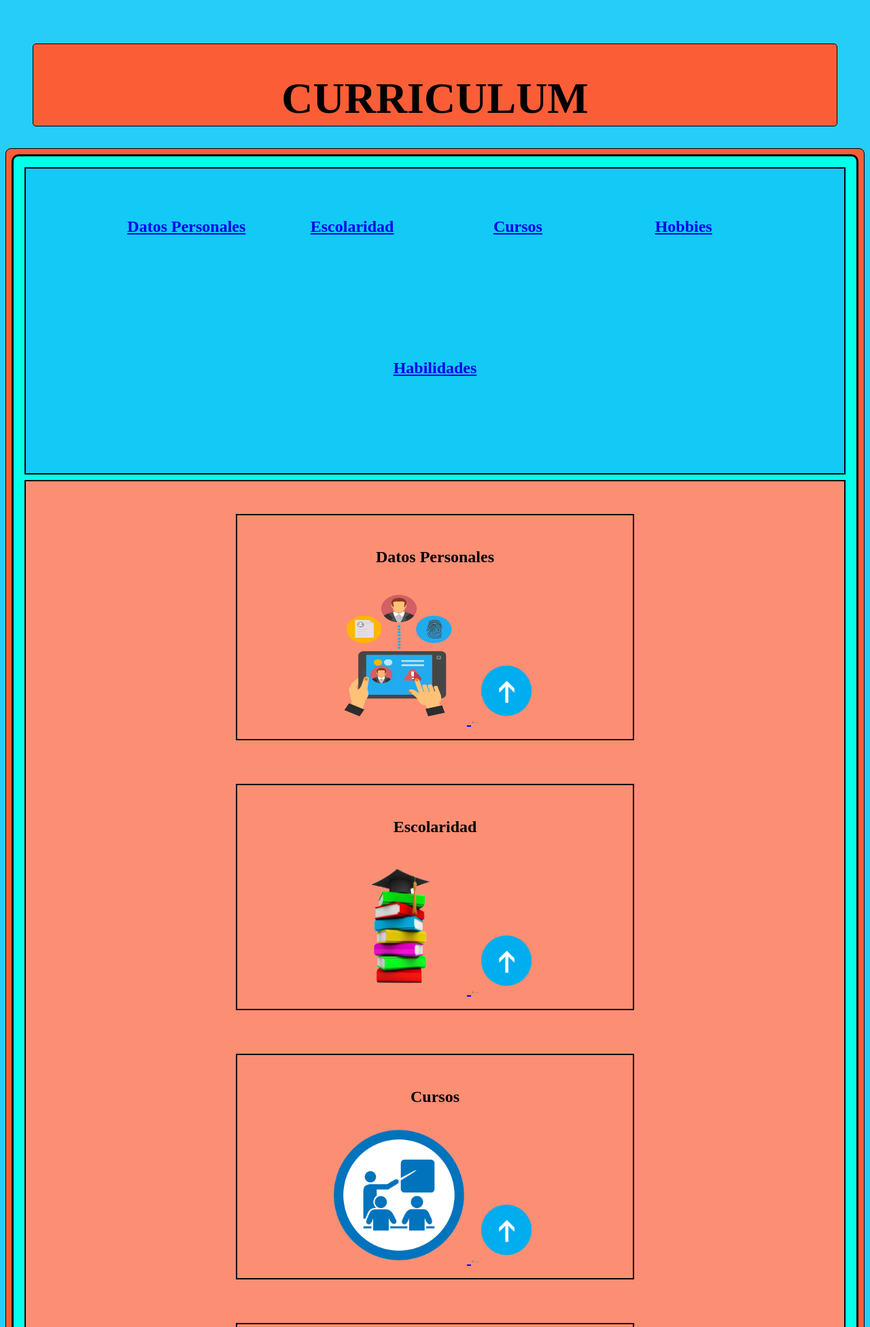
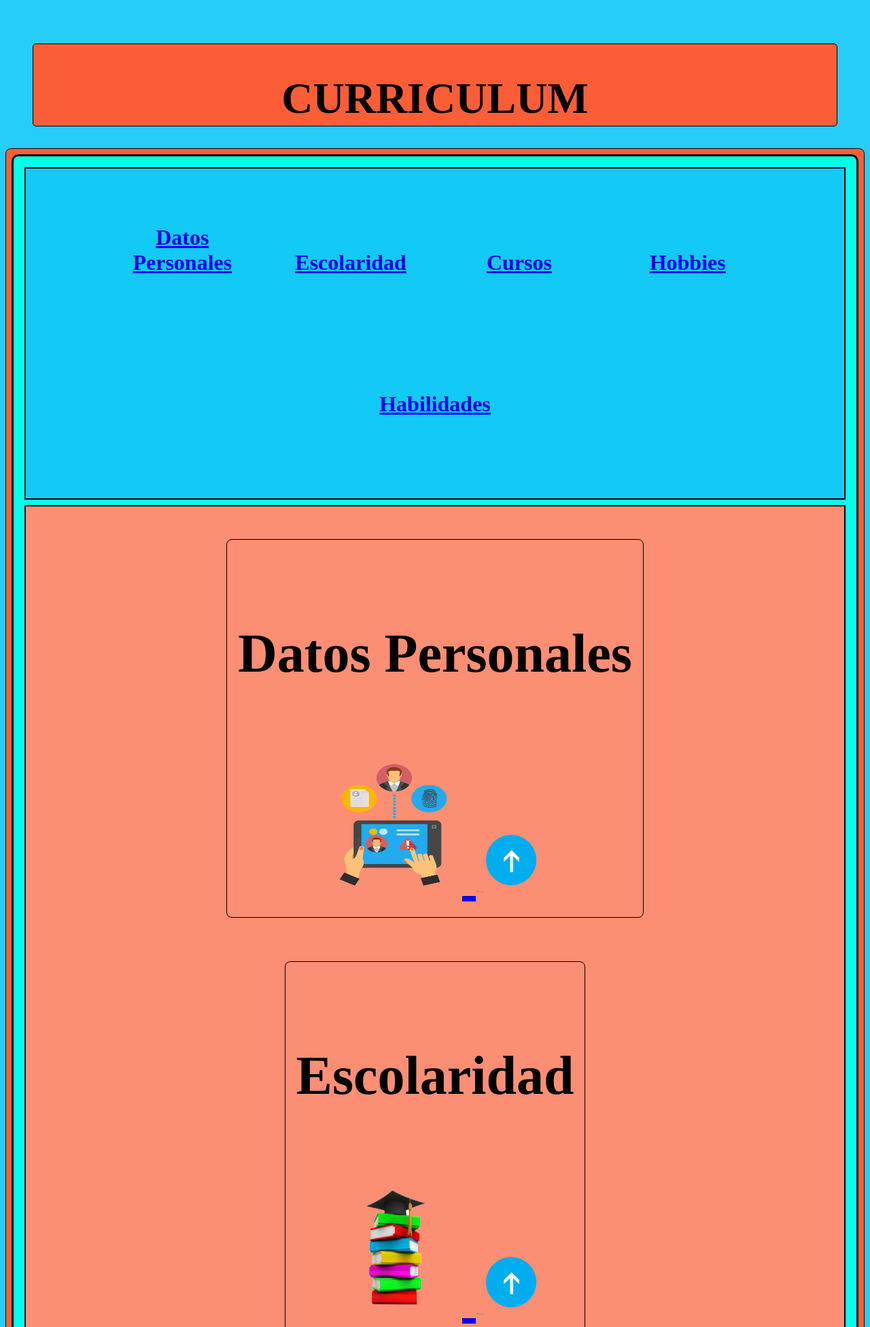
Before and after one commit to LeonardoHdz93/4IV8-PSW-HernandezMelendezLeonardo, a PHP site: page / in a window 1280 px wide. Shown: the top 1952 px of the page at 68% size. Run offline with PHP 8.4, Linux system fonts and the light colour scheme.

Commit message:
Diseño optimizado

```diff
--- a/css/masterstyle.css
+++ b/css/masterstyle.css
@@ -18,7 +18,8 @@ header{
 }
 nav{
     text-align: center;
-    font-size: 5rem;
+    font-size: 6rem;
+    font-weight: 400;
     border: 1px solid rgb(0, 0, 0);
     border-radius: 0.5rem;
     margin-top: 2rem;
@@ -79,7 +80,8 @@ img.pequeño{
 }
 article.sub{
     margin: 0.5rem;
-    font-size: 1.5rem;
+    font-size: 2rem;
+    font-weight: 700;
     padding: 1rem;
     width: 15%;
     display: inline-block;
@@ -94,11 +96,14 @@ article.sub{
 }
 article.links{
     text-align: center;
-    font-size: x-large;
-    background-color: #fc8e73;
-    border: 2px solid rgb(0, 0, 0);
-    width: 47%;
-    height: 45%;
-    display: inline-table;
-    margin: 2rem;
+    font-size: 5rem;
+    border: 1px solid rgb(0, 0, 0);
+    border-radius: 0.5rem;
+    margin-top: 2rem;
+
+    height: 90%;
+    background-color:#fc8e73  ;
+
+
+
 }
```
